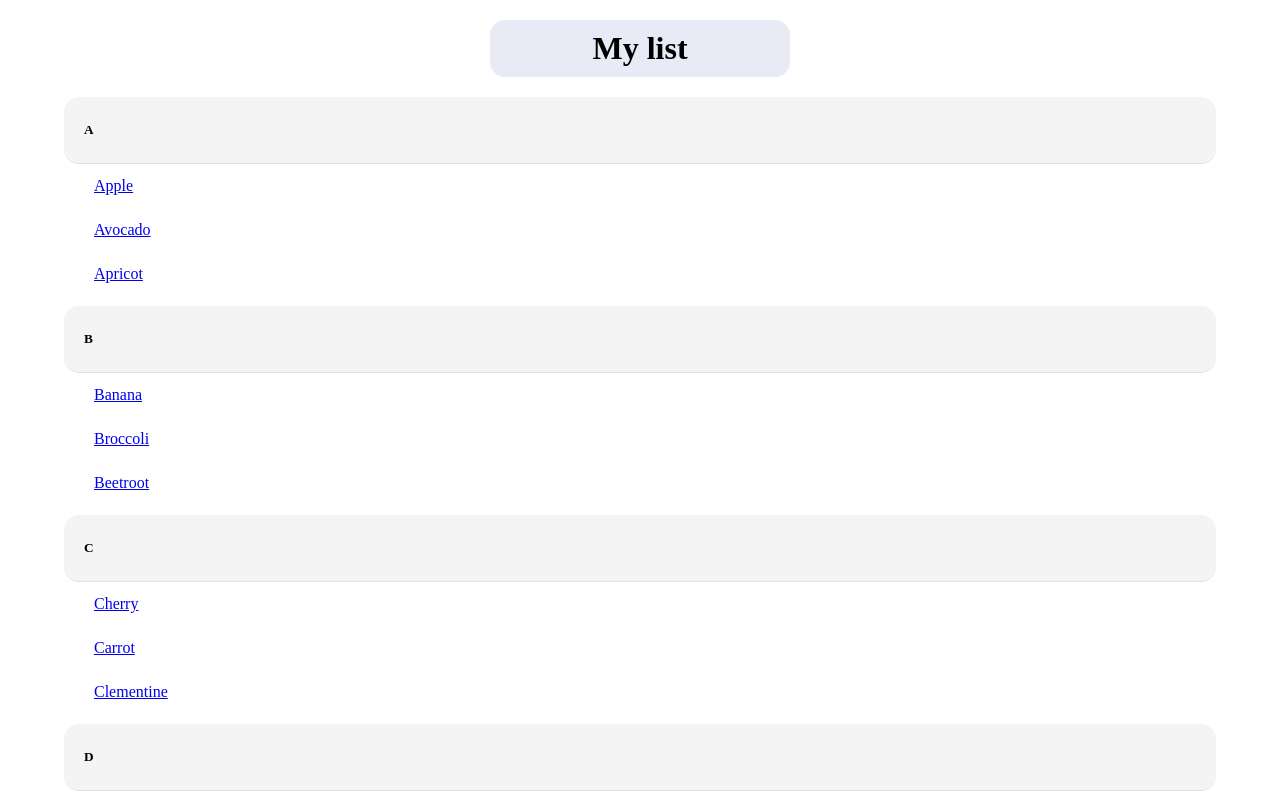
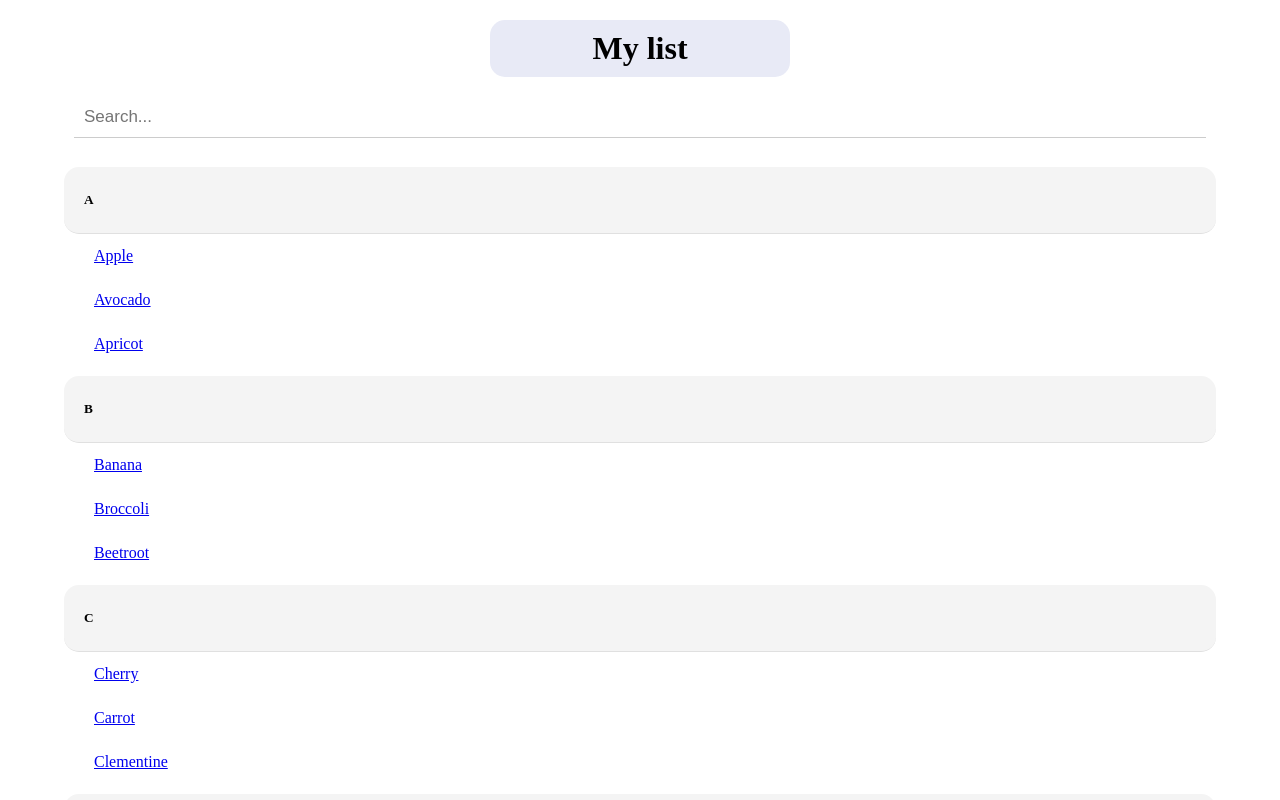
Before and after one commit to MihaiPapuc/Filterable-List, a website built with Parcel: page src/views/index.html in a window 1280 px wide. Shown: the top 800 px of the page. Built offline with nearby package versions, Linux system fonts and the light colour scheme.

Commit message:
feat: Create a list and add search bar

```diff
--- a/src/views/index.html
+++ b/src/views/index.html
@@ -14,6 +14,14 @@
   <body>
     <div class="container">
       <h1 class="center-align">My list</h1>
+      <form class="search-list">
+        <input
+          id="inputElement"
+          type="text"
+          placeholder="Search..."
+          name="search"
+        />
+      </form>
       <ul id="list" class="collection width-header">
         <li class="collection-header">
           <h5>A</h5>
```
